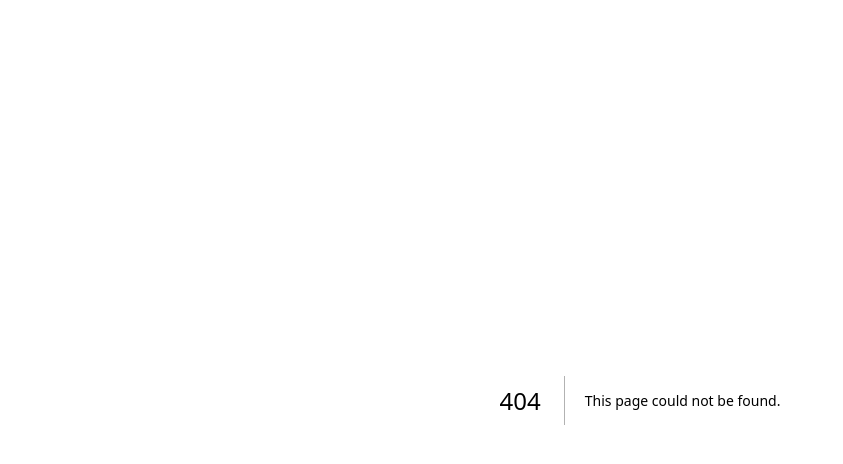
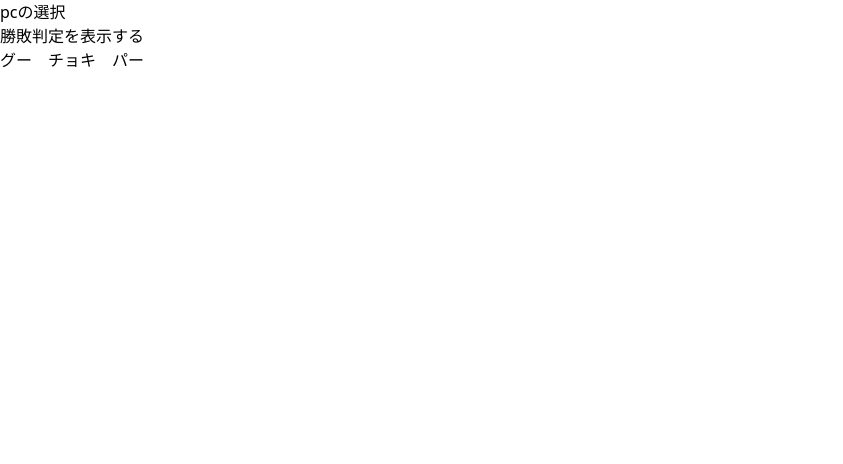
Before and after one commit to Kasiwamotchi/Application, a Next.js app: page /game in a window 1280 px wide. Before the commit this address had no page. Shown: the top 464 px of the page, without its empty margins (0-843 px from the left). Built offline with nearby package versions, Linux system fonts and the light colour scheme; what @radix-ui/themes would draw is missing.

Commit message:
add: じゃんけんができるページを作成しました
CSSとかはつけません

```diff
--- /dev/null
+++ b/src/pages/game.tsx
@@ -0,0 +1,37 @@
+import { useState } from 'react'
+const game = () => {
+  const [playerChoice, setPlayerChoicer] = useState<string>('')
+
+  const pcHand = ['グー', 'チョキ', 'パー']
+  const pcChoice = pcHand[Math.floor(Math.random() * pcHand.length)]
+
+  const gameObject = { playerChoice, pcChoice }
+
+  const judgment = () => {
+    if (gameObject.pcChoice === gameObject.playerChoice) {
+      return 'あいこ'
+    } else if (
+      (gameObject.playerChoice === 'グー' && gameObject.pcChoice === 'チョキ') ||
+      (gameObject.playerChoice === 'チョキ' && gameObject.pcChoice === 'パー') ||
+      (gameObject.playerChoice === 'パー' && gameObject.pcChoice === 'グー')
+    ) {
+      return '勝ち'
+    } else {
+      return '負け'
+    }
+  }
+  console.log(gameObject.pcChoice)
+
+  return (
+    <div>
+      <div>{gameObject.playerChoice ? `${gameObject.pcChoice}` : 'pcの選択'}</div>
+      <div>{gameObject.playerChoice ? `${judgment()}` : '勝敗判定を表示する'}</div>
+      <div className='flex gap-4'>
+        <button onClick={() => setPlayerChoicer('グー')}>グー</button>
+        <button onClick={() => setPlayerChoicer('チョキ')}>チョキ</button>
+        <button onClick={() => setPlayerChoicer('パー')}>パー</button>
+      </div>
+    </div>
+  )
+}
+export default game
```
